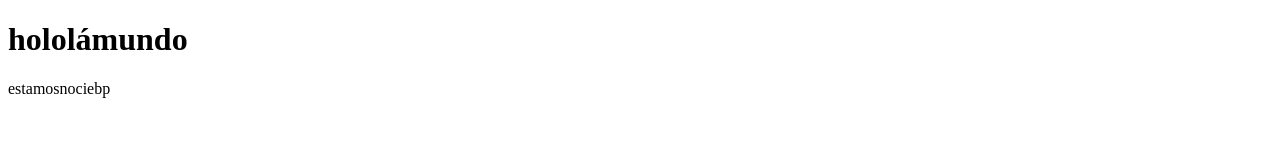
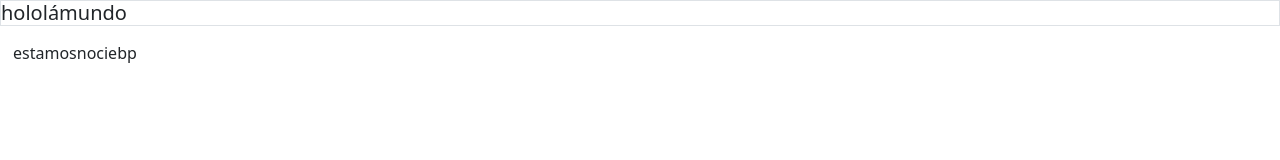
Before and after one commit to professor-professor/formacao-cieb, a plain HTML site: page index.html in a window 1280 px wide. Drawn offline with nearby package versions, Linux system fonts and the light colour scheme.

Commit message:
adicionado o bootstrap

```diff
--- a/index.html
+++ b/index.html
@@ -2,12 +2,21 @@
 <html lang="pt-br">
 <head>
     <meta charset="UTF-8">
-    <meta name="viewport" content="width=device-width, initial-scale=1.0">
+    <meta name="viewport" content="width=device-width, initial-scale=1.0"><link href="https://cdn.jsdelivr.net/npm/bootstrap@5.3.6/dist/css/bootstrap.min.css" rel="stylesheet" integrity="sha384-4Q6Gf2aSP4eDXB8Miphtr37CMZZQ5oXLH2yaXMJ2w8e2ZtHTl7GptT4jmndRuHDT" crossorigin="anonymous">
     <title>formacao1505</title>
 </head>
 <body>
-    <h1>hololámundo</h1>
-    <p>estamosnociebp</p>
+    <h1 class="lead border border-bottom">hololámundo</h1>
+    <p class="btn">estamosnociebp</p>
+
+
+
+
+
+
+
+    <script src="https://cdn.jsdelivr.net/npm/bootstrap@5.3.6/dist/js/bootstrap.bundle.min.js" integrity="sha384-j1CDi7MgGQ12Z7Qab0qlWQ/Qqz24Gc6BM0thvEMVjHnfYGF0rmFCozFSxQBxwHKO" crossorigin="anonymous"></script>
+
 </body>
 
 </html>
```
